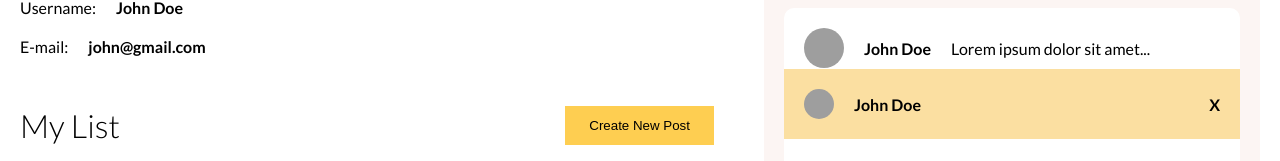
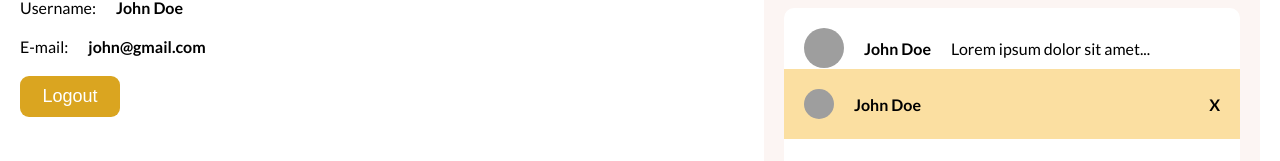
Before and after one commit to Talat09/react-estate-ui, a React (Vite) app: page /profile in a window 1280 px wide. Shown: the part 251-412 px from the top of the page. Built offline with nearby package versions, Linux system fonts and the light colour scheme; grey boxes are pictures that could not be loaded.

Commit message:
done logout api integration and logout functionality

```diff
--- a/src/routes/profilePage/profilePage.jsx
+++ b/src/routes/profilePage/profilePage.jsx
@@ -1,8 +1,33 @@
+import axios from "axios";
 import Chat from "../../components/chat/Chat";
 import List from "../../components/list/List";
 import "./profilePage.scss";
+import { useNavigate } from "react-router-dom";
+import toast from "react-hot-toast";
+import { useState } from "react";
 
 function ProfilePage() {
+  const [loading, setLoading] = useState(false);
+  const navigate = useNavigate();
+
+  const handleLogout = async () => {
+    setLoading(true);
+    try {
+      const res = await axios.post(
+        "http://localhost:5000/api/V1/auth/logout",
+        {},
+        { withCredentials: true }
+      );
+      localStorage.removeItem("user");
+      toast.success("Logout successful");
+      navigate("/login");
+    } catch (error) {
+      console.log(error);
+      toast.error("Logout failed. Please try again.");
+    } finally {
+      setLoading(false);
+    }
+  };
   return (
     <div className="profilePage">
       <div className="details">
@@ -25,6 +50,22 @@ function ProfilePage() {
             <span>
               E-mail: <b>john@gmail.com</b>
             </span>
+            <button
+              onClick={handleLogout}
+              disabled={loading}
+              style={{
+                width: "100px",
+                padding: "10px 20px",
+                backgroundColor: loading ? "gray" : "goldenrod",
+                border: "none",
+                borderRadius: "9px",
+                fontSize: "18px",
+                color: "white",
+                cursor: "pointer",
+              }}
+            >
+              {loading ? "Logging out..." : "Logout"}
+            </button>
           </div>
           <div className="title">
             <h1>My List</h1>
@@ -39,7 +80,7 @@ function ProfilePage() {
       </div>
       <div className="chatContainer">
         <div className="wrapper">
-          <Chat/>
+          <Chat />
         </div>
       </div>
     </div>
```
